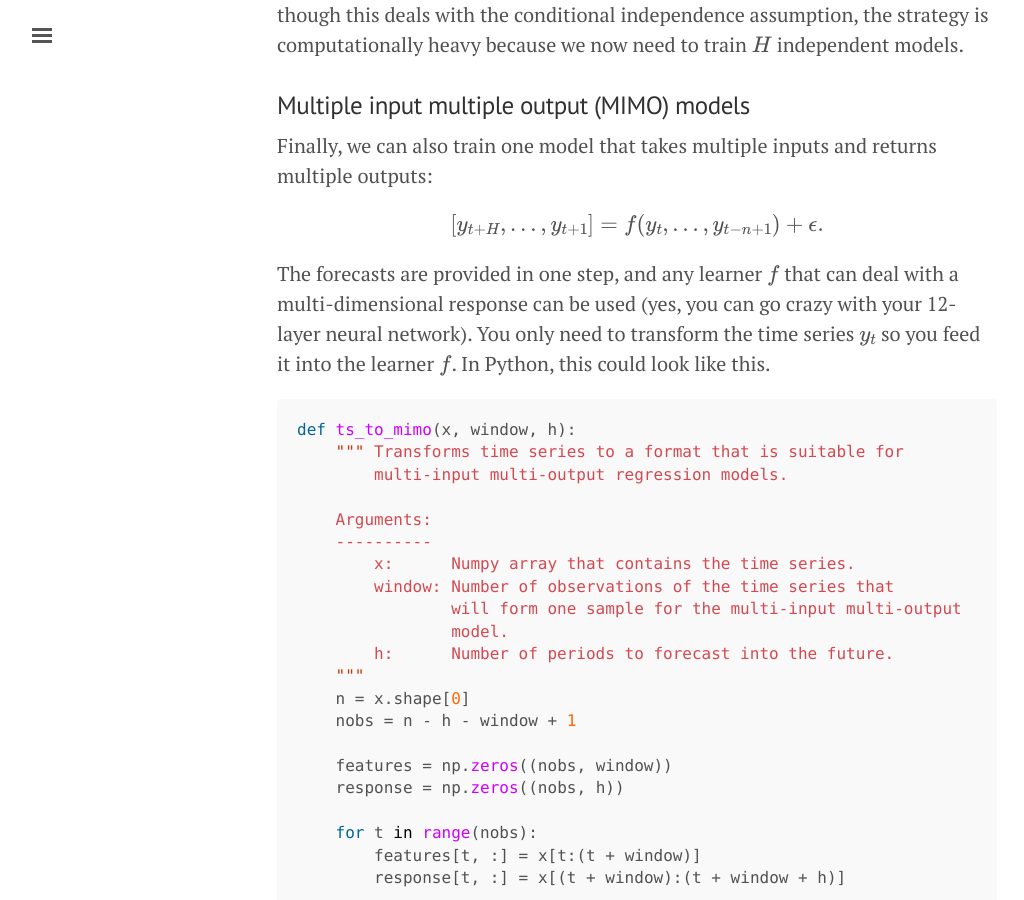
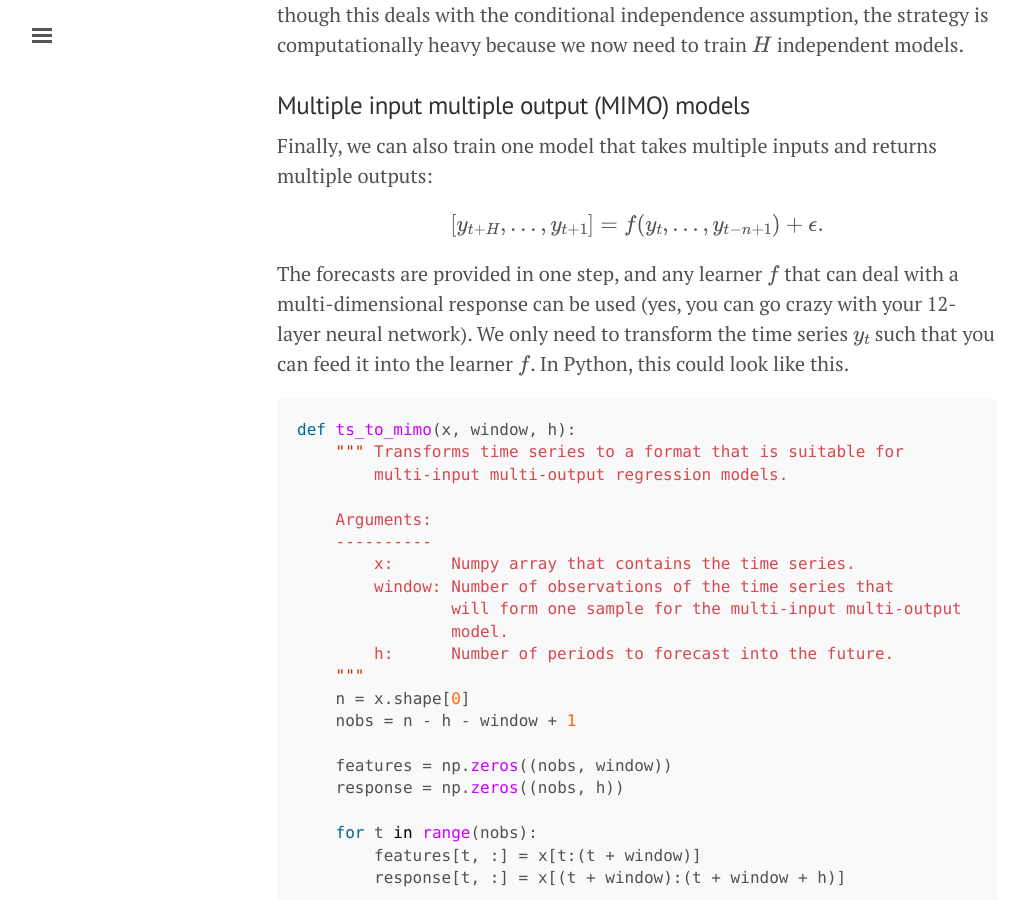
Before and after one commit to thuijskens/thuijskens.github.io, a Jekyll site: the page built from _posts/2016-08-03-time-series-forecasting.md, in a window 1280 px wide and 900 px high, scrolled down 6784 px. Shown: the whole window, without its empty margins (3-1027 px from the left). Built offline with Jekyll 4.4.1, drawn with Linux system fonts in a browser that asks for light colours; formulas are drawn with MathJax 3.

Commit message:
Minor typos.

````diff
--- a/_posts/2016-08-03-time-series-forecasting.md
+++ b/_posts/2016-08-03-time-series-forecasting.md
@@ -166,7 +166,7 @@ Finally, we can also train one model that takes multiple inputs and returns mult
 
 $$ [y_{t + H}, \ldots, y_{t  +1}] = f(y_t, \ldots, y_{t - n + 1}) + \mathbf{\epsilon}. $$
 
-The forecasts are provided in one step, and any learner $$f$$ that can deal with a multi-dimensional response can be used (yes, you can go crazy with your 12-layer neural network). You only need to transform the time series $$y_t$$ so you feed it into the learner $$f$$. In Python, this could look like this.
+The forecasts are provided in one step, and any learner $$f$$ that can deal with a multi-dimensional response can be used (yes, you can go crazy with your 12-layer neural network). We only need to transform the time series $$y_t$$ such that you can feed it into the learner $$f$$. In Python, this could look like this.
 
 ```python
 def ts_to_mimo(x, window, h):
````
